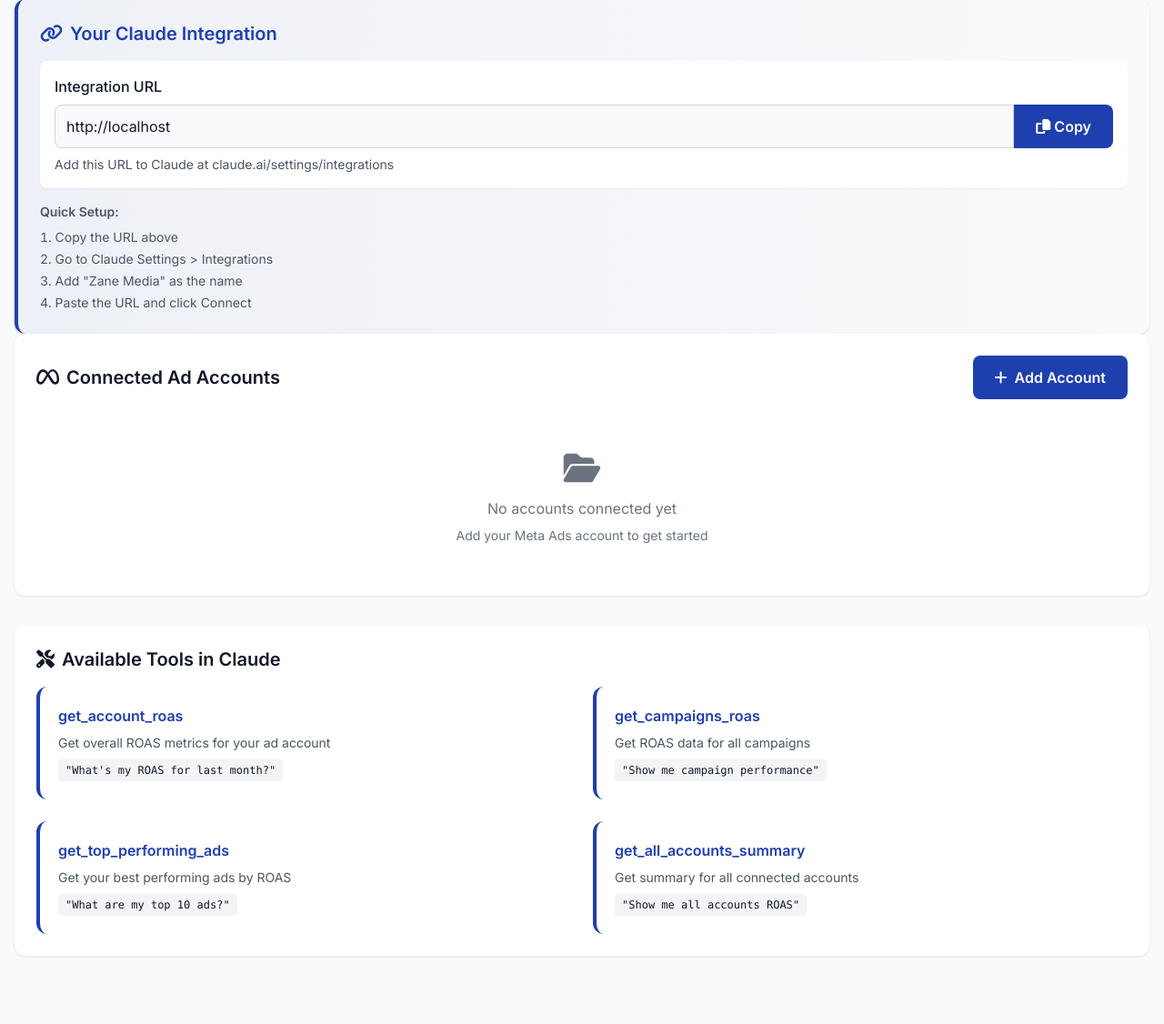
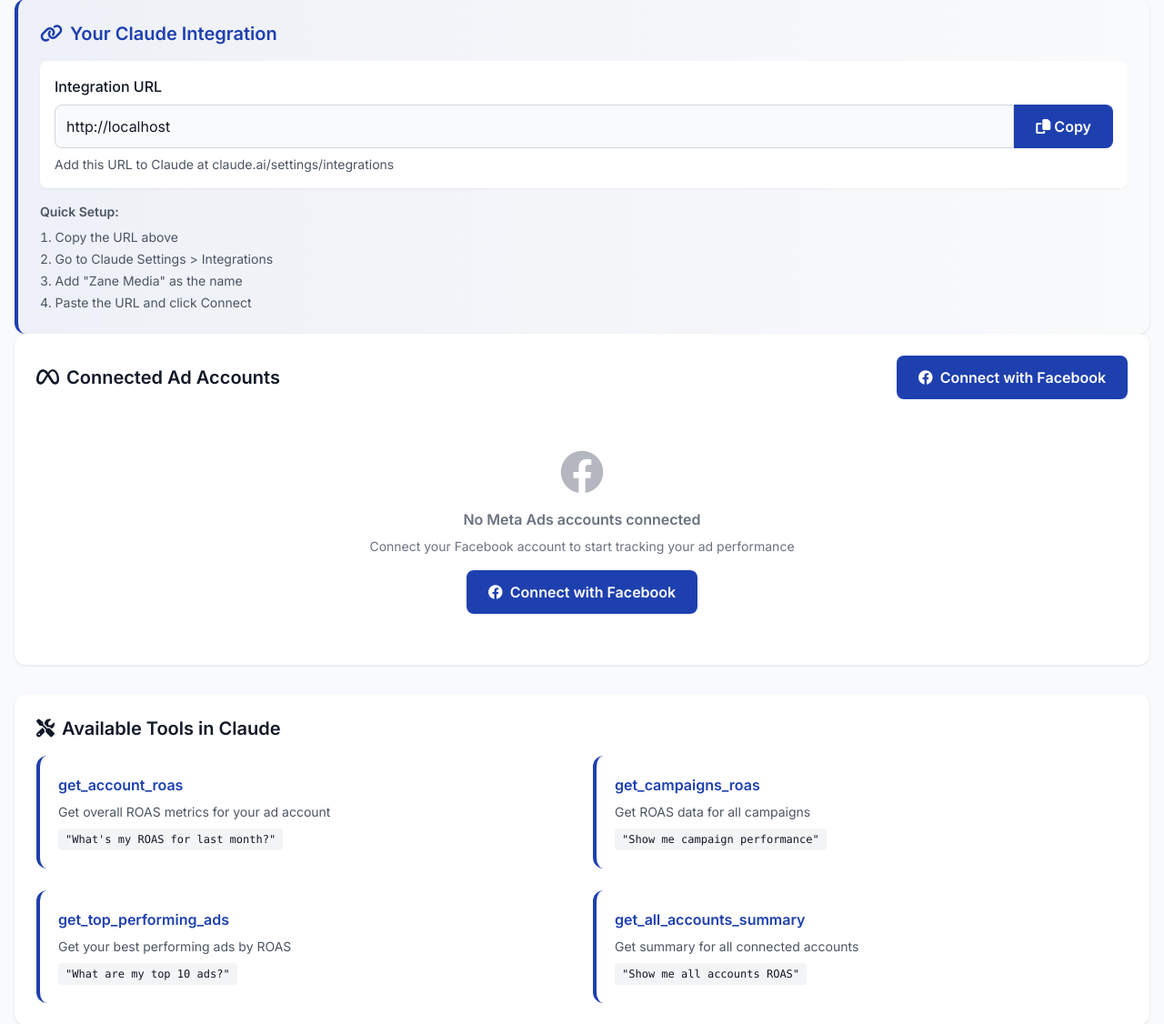
Before and after one commit to BilalArshad4399/meta-ads-web-service, a Flask app: page /dashboard in a window 1280 px wide. Shown: the part 225-1351 px from the top of the page at 91% size. Run offline with Flask 3, Linux system fonts and the light colour scheme; the visitor is signed in with stand-in values (Sample User, id 1); data that the repository does not hold is empty; some libraries are stand-ins or nearby versions.

Commit message:
fb auth call back

```diff
--- a/app/routes.py
+++ b/app/routes.py
@@ -142,6 +142,8 @@ def facebook_callback():
 def facebook_config():
     """Get Facebook app configuration"""
     app_id = os.getenv('FACEBOOK_APP_ID', '')
+    if not app_id:
+        logger.warning("FACEBOOK_APP_ID not configured in environment")
     return jsonify({'app_id': app_id})
 
 @main_bp.route('/api/facebook/exchange-token', methods=['POST'])
@@ -228,23 +230,11 @@ def manage_accounts():
         accounts = [acc.to_dict() for acc in current_user.get_ad_accounts()]
         return jsonify({'accounts': accounts})
 
-    # Add new account
-    data = request.get_json()
-    account_id = data.get('account_id')
-    access_token = data.get('access_token')
-    account_name = data.get('account_name', 'Unknown')
-
-    # Create or update account in Supabase
-    account = AdAccount()
-    account.account_id = account_id
-    account.account_name = account_name
-    account.access_token = access_token
-    account.is_active = True
-
-    # Save to Supabase
-    account.save(current_user.email)
-
-    return jsonify({'success': True})
+    # POST method is deprecated - use Facebook OAuth instead
+    # Manual token addition is no longer supported for security
+    return jsonify({
+        'error': 'Manual account addition is disabled. Please use "Connect with Facebook" button to authorize your accounts.'
+    }), 400
 
 @main_bp.route('/api/accounts/<int:account_id>', methods=['DELETE'])
 @login_required
--- a/templates/dashboard.html
+++ b/templates/dashboard.html
@@ -43,8 +43,8 @@
             <h2 class="text-xl font-semibold">
                 <i class="fab fa-meta mr-2"></i>Connected Ad Accounts
             </h2>
-            <button onclick="showAddAccountModal()" class="btn-primary">
-                <i class="fas fa-plus mr-2"></i>Add Account
+            <button onclick="authorizeWithFacebook()" class="btn-primary">
+                <i class="fab fa-facebook mr-2"></i>Connect with Facebook
             </button>
         </div>
 
@@ -95,42 +95,17 @@
     </div>
 </div>
 
-<!-- Add Account Modal -->
-<div id="add-account-modal" class="fixed inset-0 bg-black bg-opacity-50 hidden flex items-center justify-center">
-    <div class="bg-white rounded-lg p-6 w-full max-w-md">
-        <h3 class="text-xl font-semibold mb-4">Add Meta Ads Account</h3>
-
-        <form id="add-account-form">
-            <div class="mb-4">
-                <label class="block text-sm font-medium text-gray-700 mb-2">Account ID</label>
-                <input type="text" name="account_id" class="w-full px-3 py-2 border border-gray-300 rounded-md" placeholder="123456789" required>
-                <p class="text-xs text-gray-500 mt-1">Your Meta Ad Account ID (without act_ prefix)</p>
+<!-- Facebook Authorization Status Modal -->
+<div id="auth-status-modal" class="fixed inset-0 bg-black bg-opacity-50 hidden flex items-center justify-center z-50">
+    <div class="card max-w-md w-full mx-4">
+        <div class="text-center">
+            <div class="flex justify-center mb-4">
+                <div class="animate-spin rounded-full h-12 w-12 border-b-2 border-blue-600"></div>
             </div>
-
-            <div class="mb-4">
-                <label class="block text-sm font-medium text-gray-700 mb-2">Account Name</label>
-                <input type="text" name="account_name" class="w-full px-3 py-2 border border-gray-300 rounded-md" placeholder="My Business Account">
-            </div>
-
-            <div class="mb-4">
-                <label class="block text-sm font-medium text-gray-700 mb-2">Access Token</label>
-                <textarea name="access_token" class="w-full px-3 py-2 border border-gray-300 rounded-md" rows="3" placeholder="Your Meta access token" required></textarea>
-                <p class="text-xs text-gray-500 mt-1">
-                    <a href="https://developers.facebook.com/tools/explorer/" target="_blank" class="text-blue-600 hover:underline">
-                        Get token from Graph API Explorer →
-                    </a>
-                </p>
-            </div>
-
-            <div class="flex justify-end space-x-3">
-                <button type="button" onclick="hideAddAccountModal()" class="px-4 py-2 text-gray-600 hover:text-gray-800">
-                    Cancel
-                </button>
-                <button type="submit" class="bg-blue-600 text-white px-4 py-2 rounded-md hover:bg-blue-700">
-                    Add Account
-                </button>
-            </div>
-        </form>
+            <h3 class="text-xl font-bold mb-2">Connecting to Facebook...</h3>
+            <p class="text-gray-600">Please complete the authorization in the popup window</p>
+            <p class="text-sm text-gray-500 mt-4">If the popup was blocked, please allow popups for this site.</p>
+        </div>
     </div>
 </div>
 {% endblock %}
@@ -176,9 +151,12 @@ async function loadAccounts() {
         if (data.accounts.length === 0) {
             accountsList.innerHTML = `
                 <div class="text-center py-8 text-gray-500">
-                    <i class="fas fa-folder-open text-4xl mb-3"></i>
-                    <p>No accounts connected yet</p>
-                    <p class="text-sm mt-2">Add your Meta Ads account to get started</p>
+                    <i class="fab fa-facebook text-5xl mb-4 opacity-50"></i>
+                    <p class="font-semibold mb-2">No Meta Ads accounts connected</p>
+                    <p class="text-sm mb-4">Connect your Facebook account to start tracking your ad performance</p>
+                    <button onclick="authorizeWithFacebook()" class="btn-primary">
+                        <i class="fab fa-facebook mr-2"></i>Connect with Facebook
+                    </button>
                 </div>
             `;
         } else {
@@ -205,23 +183,30 @@ async function loadAccounts() {
     }
 }
 
-// Show/hide modal
-function showAddAccountModal() {
-    document.getElementById('add-account-modal').classList.remove('hidden');
+// Show/hide status modal
+function showAuthStatusModal() {
+    const modal = document.getElementById('auth-status-modal');
+    if (modal) modal.classList.remove('hidden');
 }
 
-function hideAddAccountModal() {
-    document.getElementById('add-account-modal').classList.add('hidden');
+function hideAuthStatusModal() {
+    const modal = document.getElementById('auth-status-modal');
+    if (modal) modal.classList.add('hidden');
 }
 
-// Facebook OAuth Authorization
+// Facebook OAuth Authorization - Direct flow
 async function authorizeWithFacebook() {
     try {
         // Show loading state
-        const btn = event.target.closest('button');
-        const originalHTML = btn.innerHTML;
-        btn.disabled = true;
-        btn.innerHTML = '<i class="fas fa-spinner fa-spin mr-2"></i>Connecting...';
+        const btn = event.target ? event.target.closest('button') : document.querySelector('button[onclick="authorizeWithFacebook()"]');
+        const originalHTML = btn ? btn.innerHTML : '';
+        if (btn) {
+            btn.disabled = true;
+            btn.innerHTML = '<i class="fas fa-spinner fa-spin mr-2"></i>Connecting...';
+        }
+
+        // Show status modal
+        showAuthStatusModal();
 
         // Get Facebook App ID from backend
         const configResponse = await fetch('/api/facebook/config');
@@ -284,11 +269,17 @@ async function authorizeWithFacebook() {
 
                 if (response.ok) {
                     const data = await response.json();
-                    hideAddAccountModal();
+                    hideAuthStatusModal();
                     loadAccounts();
-                    showSuccessMessage('Facebook account connected successfully!');
+                    showSuccessMessage(`Successfully connected ${data.accounts_added || 0} Meta Ads accounts!`);
+                    // Reset button
+                    if (btn) {
+                        btn.disabled = false;
+                        btn.innerHTML = originalHTML;
+                    }
                 } else {
-                    throw new Error('Failed to connect Facebook account');
+                    const error = await response.json();
+                    throw new Error(error.error || 'Failed to connect Facebook account');
                 }
             } else if (event.data.type === 'facebook-auth-error') {
                 window.removeEventListener('message', handleAuthMessage);
@@ -300,20 +291,30 @@ async function authorizeWithFacebook() {
         const checkInterval = setInterval(() => {
             if (authWindow && authWindow.closed) {
                 clearInterval(checkInterval);
-                btn.disabled = false;
-                btn.innerHTML = originalHTML;
+                hideAuthStatusModal();
+                if (btn) {
+                    btn.disabled = false;
+                    btn.innerHTML = originalHTML;
+                }
             }
         }, 1000);
 
     } catch (error) {
         console.error('Facebook authorization error:', error);
-        alert(error.message || 'Failed to authorize with Facebook');
+        hideAuthStatusModal();
+
+        // Show error message with more detail
+        let errorMessage = error.message || 'Failed to authorize with Facebook';
+        if (errorMessage.includes('app_id')) {
+            errorMessage = 'Facebook App ID not configured. Please set FACEBOOK_APP_ID in your environment variables.';
+        }
+        alert(errorMessage);
 
         // Reset button
-        const btn = event.target.closest('button');
+        const btn = document.querySelector('button[onclick="authorizeWithFacebook()"]');
         if (btn) {
             btn.disabled = false;
-            btn.innerHTML = '<i class="fab fa-facebook text-xl"></i><span>Authorize with Facebook</span>';
+            btn.innerHTML = '<i class="fab fa-facebook mr-2"></i>Connect with Facebook';
         }
     }
 }
```
